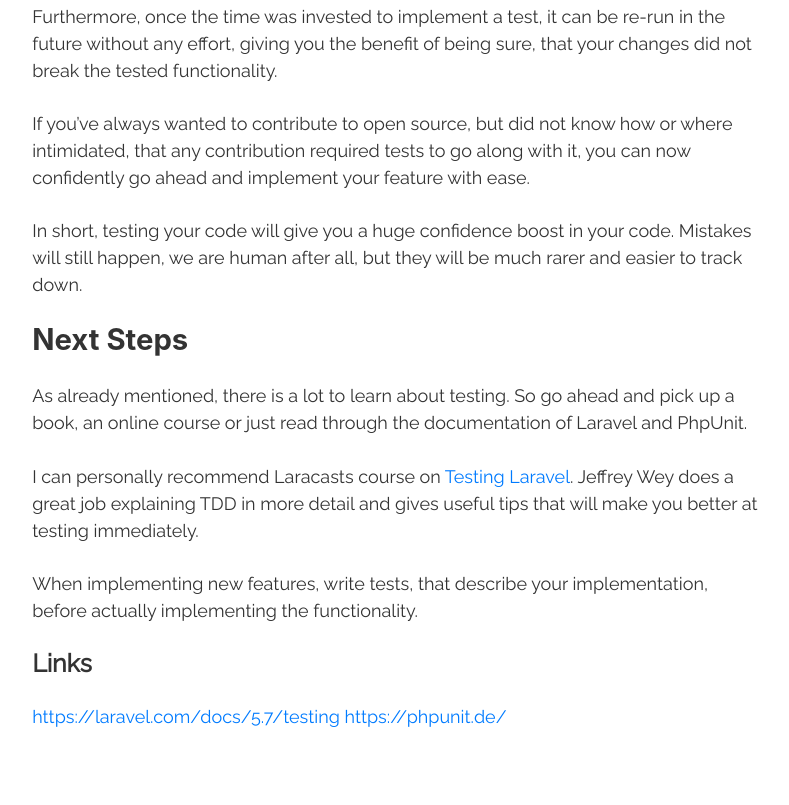
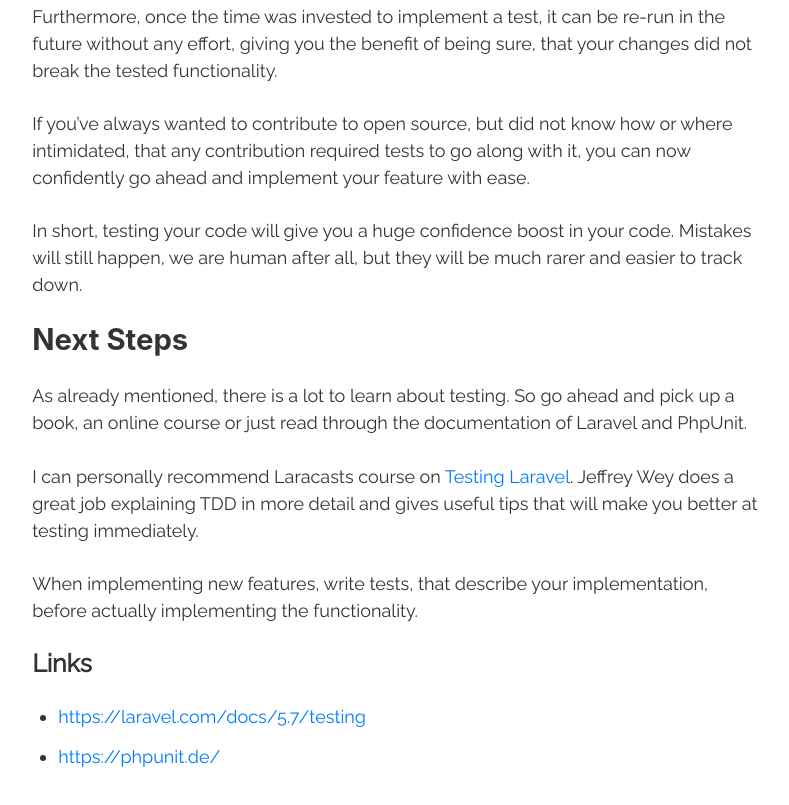
Before and after one commit to dominikb/dominikb.dev, a Gatsby site: page /getting-started-with-test-driven-development-in-laravel/ in a window 1280 px wide. Shown: the part 6443-7248 px from the top of the page, without its empty margins (404-1193 px from the left). Built offline with nearby package versions, Linux system fonts and the light colour scheme; Gatsby itself is replaced by a stand-in of ours; some packages are replaced by stand-ins of ours.

Commit message:
Fix formatting

```diff
--- a/content/blog/getting-started-with-test-driven-development-in-laravel/index.md
+++ b/content/blog/getting-started-with-test-driven-development-in-laravel/index.md
@@ -223,5 +223,5 @@ When implementing new features, write tests, that describe your implementation,
 
 ### Links
 
-https://laravel.com/docs/5.7/testing
-https://phpunit.de/
+- https://laravel.com/docs/5.7/testing
+- https://phpunit.de/
```
